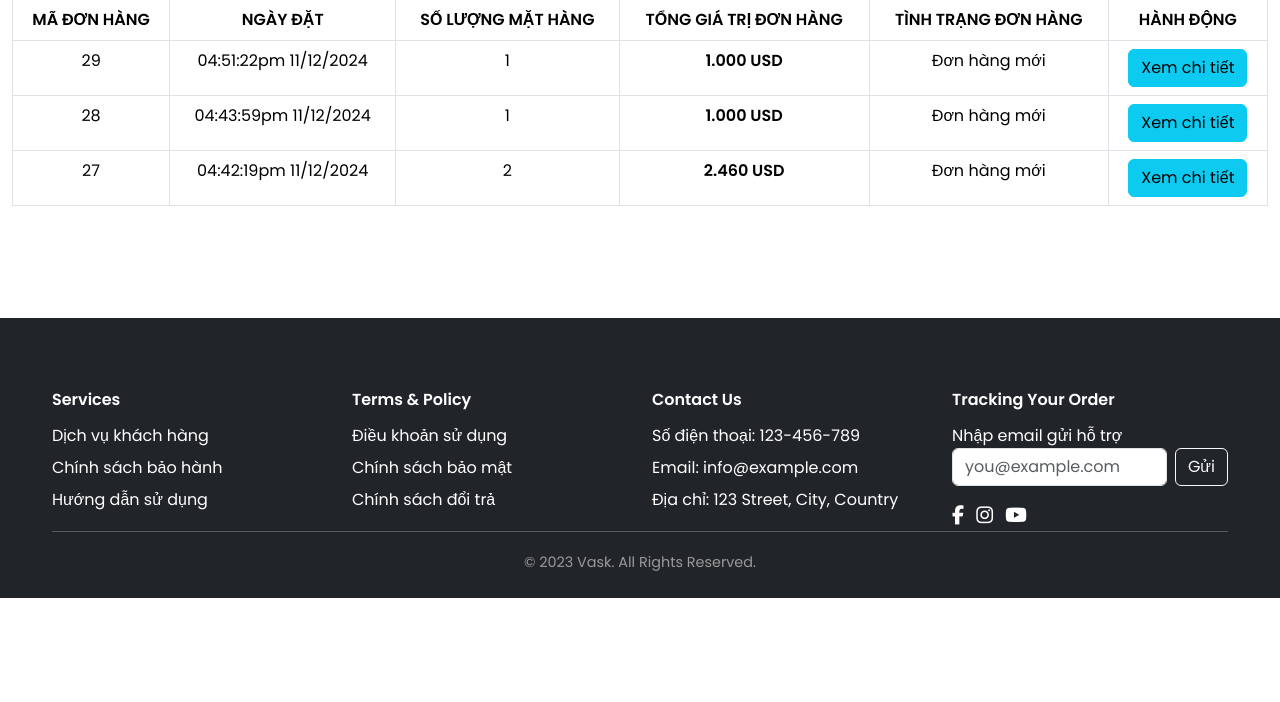
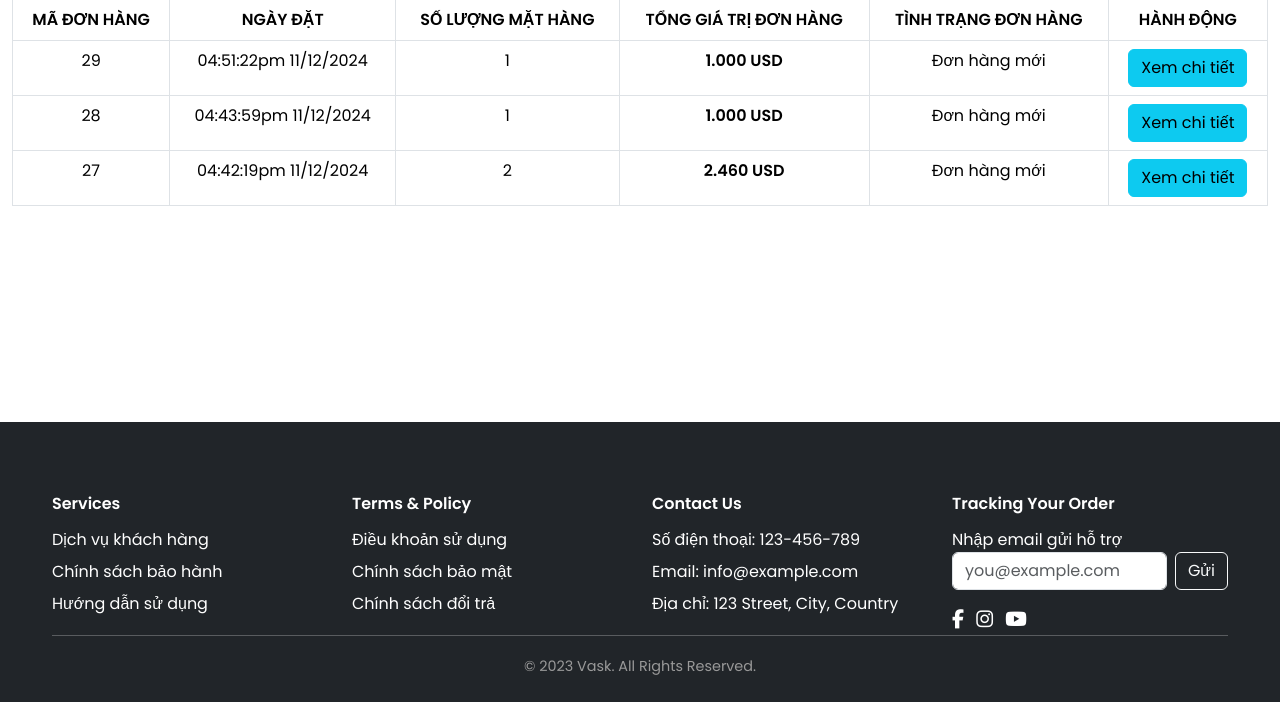
Before and after one commit to vikhoa911/Duan, a PHP site: page /index.php?act=donhangcuatoi in a window 1280 px wide. Shown: the part 172-874 px from the top of the page. Before the commit the page ends 770 px from the top, so only its background shows below. Run offline with PHP 8.4, Linux system fonts and the light colour scheme; data comes from the database, SQL or seed files in the repository; data that the repository does not hold is empty; some libraries are stand-ins or nearby versions.

Commit message:
sửa footer

```diff
--- a/views/donhangcuatoi.php
+++ b/views/donhangcuatoi.php
@@ -1,9 +1,9 @@
 <div class="container my-5">
 <h3 class="text-center mb-5">ĐƠN HÀNG CỦA TÔI</h3>
-    <div class="row">
+    <div class="row mb-5">
         <div class="col-12 mb-5">
             <div class="table-responsive">
-                <table class="table table-bordered table-hover text-center">
+                <table class="table table-bordered table-hover text-center mb-5">
                     <thead class="thead-dark">
                         <tr>
                             <th scope="col">MÃ ĐƠN HÀNG</th>
@@ -42,3 +42,6 @@
         </div>
     </div>
 </div>
+<div class="mb-5">
+<br>
+</div>
--- a/views/giohang.php
+++ b/views/giohang.php
@@ -36,3 +36,6 @@ $tongTien = tinhTongTien();
         </div>
     </div>
 </div>
+<div class="mb-5">
+<br>
+</div>
--- a/views/suathanhcong.php
+++ b/views/suathanhcong.php
@@ -13,4 +13,8 @@
             </div>
         </div>
     </div>
+</div><div class="mb-5">
+<br>
+</div><div class="mb-5">
+<br>
 </div>
```
